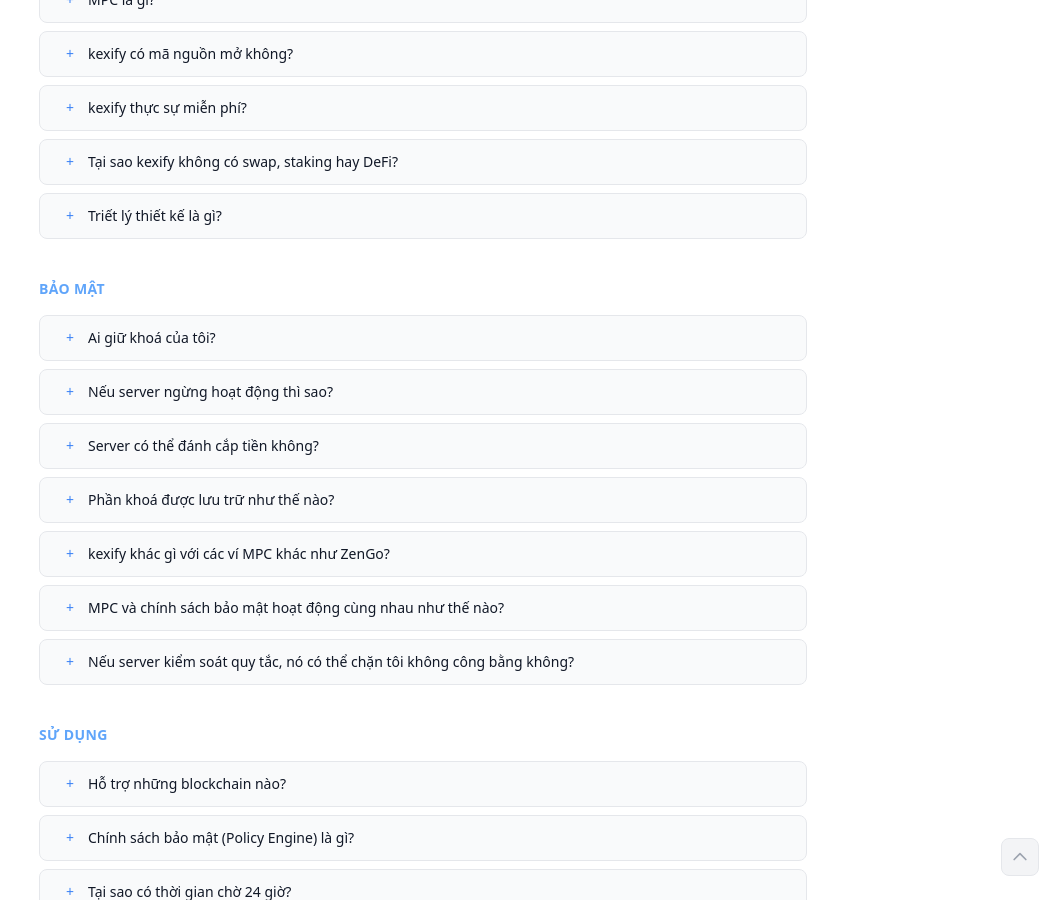
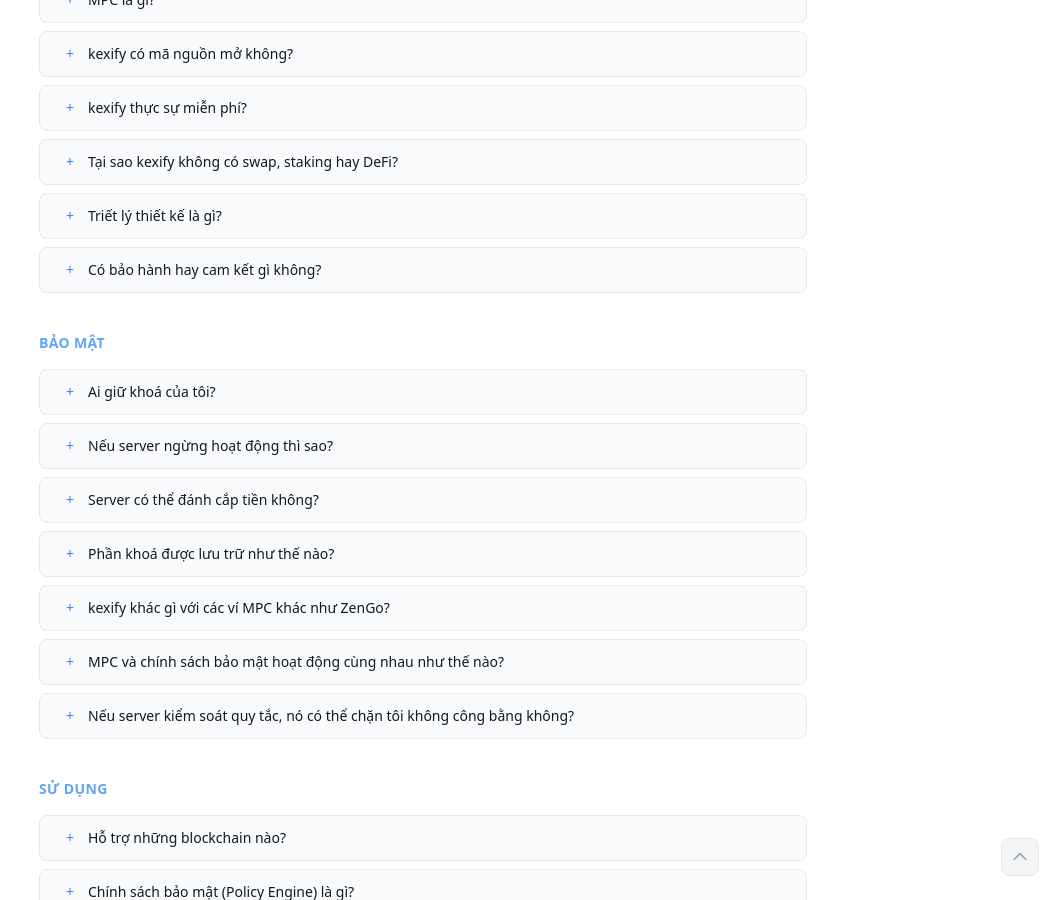
Before and after one commit to nguyenkha/kexify-home, a Jekyll site: the page built from vi/faq.html, in a window 1280 px wide and 900 px high, scrolled down 373 px. Shown: the whole window, without its empty margins (217-1280 px from the left). Built offline with Jekyll 4.4.1, drawn with Linux system fonts in a browser that asks for light colours; nearby versions of some CDN libraries.

Commit message:
feat: add disclaimer FAQ about no warranty, user responsibility

```diff
--- a/faq.html
+++ b/faq.html
@@ -37,6 +37,10 @@
       <details class="bg-surface-secondary border border-border-primary rounded-lg px-5 py-3 group">
         <summary class="text-sm font-medium dark:text-white text-gray-900">What is the design philosophy?</summary>
         <p class="mt-2 text-sm dark:text-gray-400 text-gray-500 leading-relaxed">Three principles: keep it simple, stay focused on being a wallet, and optimize only for UX and security. Every feature decision is filtered through these. If it doesn't make the wallet easier to use or more secure, it doesn't ship.</p>
+      </details>
+      <details class="bg-surface-secondary border border-border-primary rounded-lg px-5 py-3 group">
+        <summary class="text-sm font-medium dark:text-white text-gray-900">Is there any warranty or guarantee?</summary>
+        <p class="mt-2 text-sm dark:text-gray-400 text-gray-500 leading-relaxed">No. kexify is a personal project provided as-is, with no warranty. You are responsible for your own keys and funds. That said, the code is open source — you can verify everything yourself.</p>
       </details>
     </div>
 
--- a/vi/faq.html
+++ b/vi/faq.html
@@ -39,6 +39,10 @@
       <details class="bg-surface-secondary border border-border-primary rounded-lg px-5 py-3">
         <summary class="text-sm font-medium dark:text-white text-gray-900">Triết lý thiết kế là gì?</summary>
         <p class="mt-2 text-sm dark:text-gray-400 text-gray-500 leading-relaxed">Ba nguyên tắc: đơn giản, chỉ là ví, và chỉ tối ưu cho UX và bảo mật. Mọi quyết định tính năng đều được lọc qua ba điều này. Nếu không giúp ví dễ dùng hơn hoặc an toàn hơn thì không ship.</p>
+      </details>
+      <details class="bg-surface-secondary border border-border-primary rounded-lg px-5 py-3">
+        <summary class="text-sm font-medium dark:text-white text-gray-900">Có bảo hành hay cam kết gì không?</summary>
+        <p class="mt-2 text-sm dark:text-gray-400 text-gray-500 leading-relaxed">Không. kexify là dự án cá nhân, cung cấp nguyên trạng, không có bảo hành. Bạn tự chịu trách nhiệm với khoá và tài sản của mình. Tuy nhiên, mã nguồn mở — bạn có thể tự kiểm chứng mọi thứ.</p>
       </details>
     </div>
 
```
